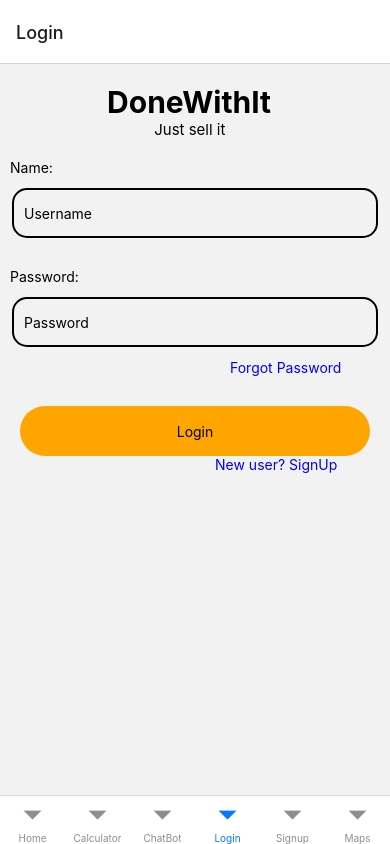
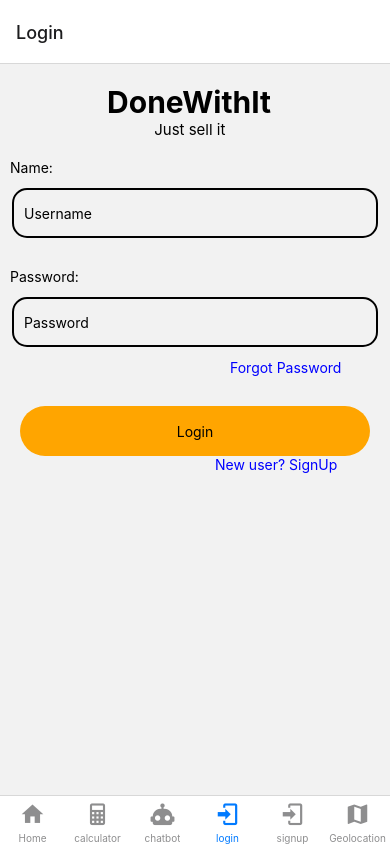
Before and after one commit to mzb2599/React-Native, a React Native app: screen /Login in a window 390 px wide. Built offline with nearby package versions, Linux system fonts and the light colour scheme.

Commit message:
navbar icons

```diff
--- a/components/Signup.js
+++ b/components/Signup.js
@@ -23,7 +23,7 @@ const SignUp = () => {
 
   const getUser = () => {
     axios
-      .get("http://192.168.43.148:3000/user/getUsers")
+      .get("http://192.168.43.182:3000/user/getUsers")
       .then(function (response) {
         // handle success
         console.log(response);
@@ -37,18 +37,8 @@ const SignUp = () => {
     // });
   };
   const handleLogin = () => {
-    //alert("Name: " + firstName + "\nPassword:" + password);
-    // axios
-    //   .get("/user/getUsers")
-    //   .then(function (response) {
-    //     console.log(response);
-    //   })
-    //   .catch(function (error) {
-    //     console.log(error);
-    //   });
-
     axios
-      .post("http://192.168.43.148:3000/user/addUser", {
+      .post("http://192.168.43.182:3000/user/addUser", {
         firstName: firstName,
         lastName: lastName,
         phone: phone,
--- a/components/login.js
+++ b/components/login.js
@@ -18,7 +18,7 @@ const Login = () => {
     //alert("Name: " + text + "\nPassword:" + number);
 
     axios
-      .get(`http://192.168.43.148:3000/user/getUsers`)
+      .get(`http://192.168.43.182:3000/user/getUsers`)
       .then(function (response) {
         // handle success
         //console.log(response.data);
@@ -68,6 +68,7 @@ const Login = () => {
         onChangeText={onChangepassword}
         value={password}
         placeholder="Password"
+        secureTextEntry={true}
       />
       <Text style={{ color: "blue", marginLeft: 230, marginBottom: 30 }}>
         Forgot Password
--- a/components/nav.js
+++ b/components/nav.js
@@ -7,18 +7,78 @@ import Bot from "../components/chatbot.js";
 import Login from "../components/login.js";
 import Signup from "../components/Signup";
 import geolocation from "../components/geolocation.js";
+import MaterialCommunityIcons from "react-native-vector-icons/MaterialCommunityIcons";
+
 const Tab = createBottomTabNavigator();
 
 function MyTabs() {
   return (
     <NavigationContainer>
       <Tab.Navigator>
-        <Tab.Screen name="Home" component={Main} />
-        <Tab.Screen name="Calculator" component={Calculator} />
-        <Tab.Screen name="ChatBot" component={Bot} />
-        <Tab.Screen name="Login" component={Login} />
-        <Tab.Screen name="Signup" component={Signup} />
-        <Tab.Screen name="Maps" component={geolocation} />
+        <Tab.Screen
+          name="Home"
+          component={Main}
+          options={{
+            tabBarLabel: "Home",
+            tabBarIcon: ({ color }) => (
+              <MaterialCommunityIcons name="home" color={color} size={26} />
+            ),
+          }}
+        />
+        <Tab.Screen
+          name="Calculator"
+          component={Calculator}
+          options={{
+            tabBarLabel: "calculator",
+            tabBarIcon: ({ color }) => (
+              <MaterialCommunityIcons
+                name="calculator"
+                color={color}
+                size={26}
+              />
+            ),
+          }}
+        />
+        <Tab.Screen
+          name="ChatBot"
+          component={Bot}
+          options={{
+            tabBarLabel: "chatbot",
+            tabBarIcon: ({ color }) => (
+              <MaterialCommunityIcons name="robot" color={color} size={26} />
+            ),
+          }}
+        />
+        <Tab.Screen
+          name="Login"
+          component={Login}
+          options={{
+            tabBarLabel: "login",
+            tabBarIcon: ({ color }) => (
+              <MaterialCommunityIcons name="login" color={color} size={26} />
+            ),
+          }}
+        />
+        <Tab.Screen
+          name="Signup"
+          component={Signup}
+          options={{
+            tabBarLabel: "signup",
+            tabBarIcon: ({ color }) => (
+              <MaterialCommunityIcons name="login" color={color} size={26} />
+            ),
+          }}
+        />
+        <Tab.Screen
+          name="Maps"
+          component={geolocation}
+          options={{
+            tabBarLabel: "Geolocation",
+            tabBarIcon: ({ color }) => (
+              <MaterialCommunityIcons name="map" color={color} size={26} />
+            ),
+          }}
+        />
       </Tab.Navigator>
     </NavigationContainer>
   );
--- a/package.json
+++ b/package.json
@@ -14,6 +14,7 @@
     "axios": "^0.22.0",
     "bower": "^1.8.12",
     "expo": "~42.0.1",
+    "expo-cli": "^4.12.8",
     "expo-image-picker": "^10.2.3",
     "expo-location": "^12.1.2",
     "expo-status-bar": "~1.0.4",
```
Also changed, not shown: 1 other file (tests, documents, lock files or other folders).
